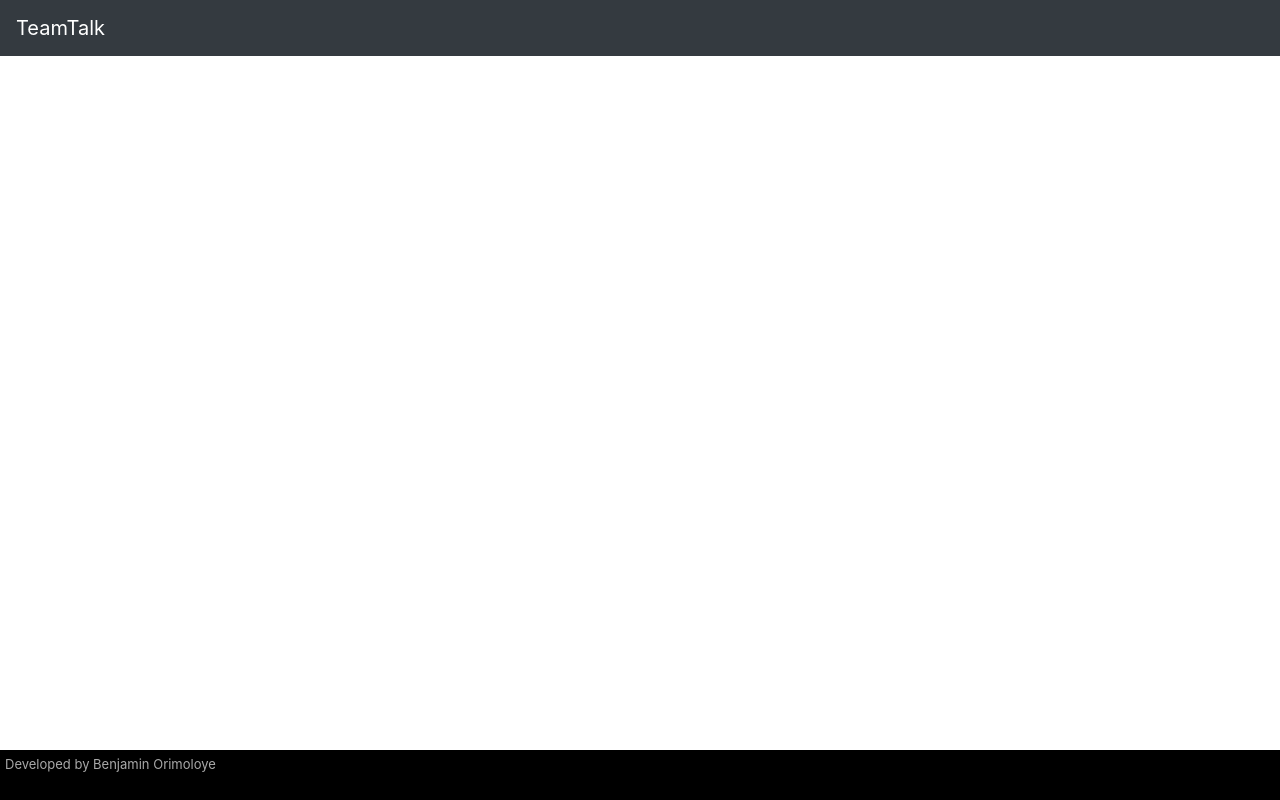
After one commit to bjfikky/TeamTalk, a Python web app: template templates/layout.html in a window 1280 px wide. The commit adds this page. Run offline with Jinja, Linux system fonts and the light colour scheme; the template is opened without the code that fills it, so the values that code supplies are empty; some libraries are stand-ins or nearby versions.

Commit message:
Added layout template with bootstrap 4

```diff
--- a/app.py
+++ b/app.py
@@ -59,7 +59,7 @@ def login():
     return render_template('login.html', form=form)
 
 
-@app.route('logout')
+@app.route('/logout')
 @login_required
 def logout():
     logout_user()
--- /dev/null
+++ b/static/app.css
@@ -0,0 +1,26 @@
+html, body {
+    height: 100%;
+}
+
+body {
+    display: flex;
+    flex-direction: column;
+    justify-items: flex-start;
+}
+
+.content-area {
+    padding: 40px 0;
+}
+
+.login-card {
+    padding: 20px;
+}
+
+footer {
+    height: 50px;
+    background-color: black;
+    color: darkgrey;
+    font-size: small;
+    padding: 5px;
+    margin-top: auto;
+}
--- /dev/null
+++ b/templates/layout.html
@@ -0,0 +1,27 @@
+<!doctype html>
+<html lang="en">
+<head>
+    <meta charset="UTF-8">
+    <meta name="viewport" content="width=device-width, initial-scale=1, shrink-to-fit=no">
+    <meta http-equiv="X-UA-Compatible" content="ie=edge">
+
+    <link rel="stylesheet" href="https://maxcdn.bootstrapcdn.com/bootstrap/4.0.0/css/bootstrap.min.css" integrity="sha384-Gn5384xqQ1aoWXA+058RXPxPg6fy4IWvTNh0E263XmFcJlSAwiGgFAW/dAiS6JXm" crossorigin="anonymous">
+    <link rel="stylesheet" href="/static/app.css">
+    <title>Teamtalk {% block title %}{% endblock %}</title>
+</head>
+<body>
+
+<nav class="navbar navbar-dark bg-dark">
+  <a class="navbar-brand" href="#">TeamTalk</a>
+</nav>
+
+<div class="container content-area">
+    {% block body %}
+    {% endblock %}
+</div>
+
+<footer>
+    Developed by Benjamin Orimoloye
+</footer>
+</body>
+</html>
```
Also changed, not shown: templates/login.html (+13 -14 lines), templates/macros.html (+3 -4 lines), templates/register.html (+22 -8 lines).
